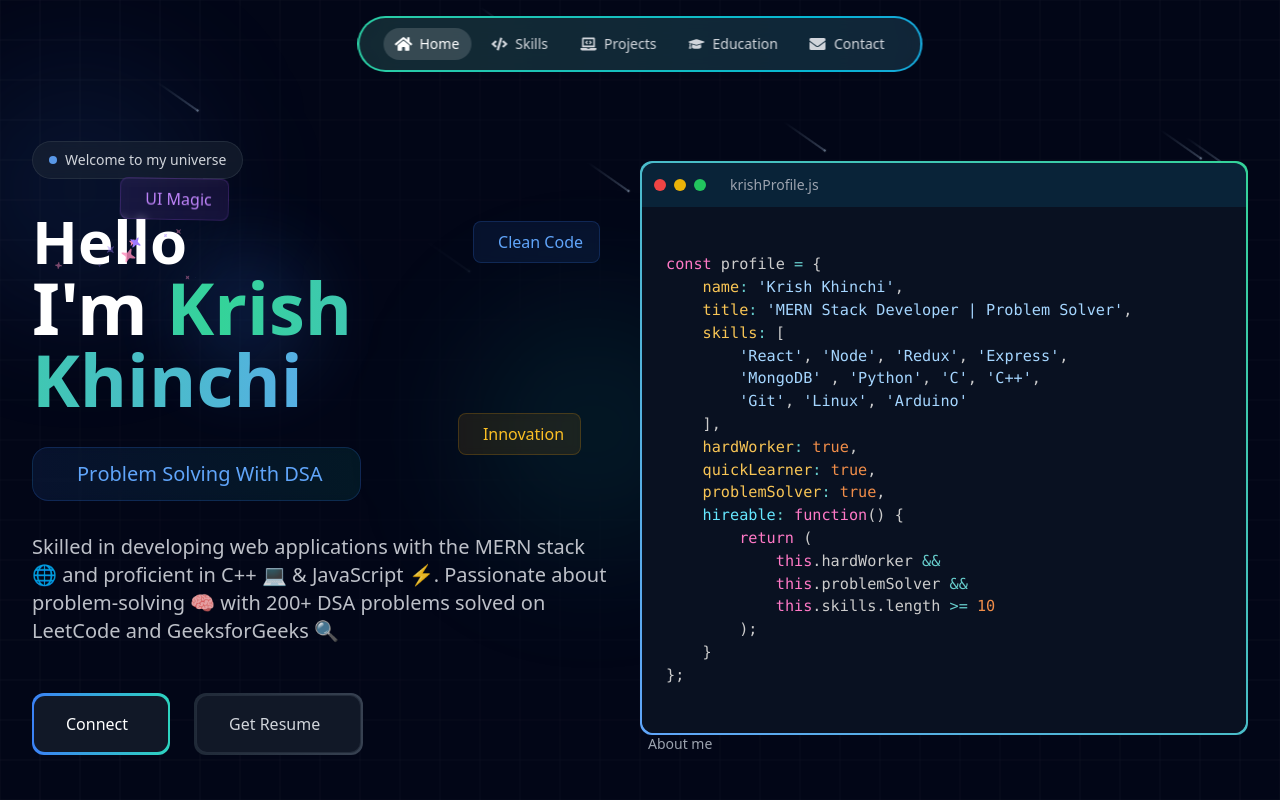
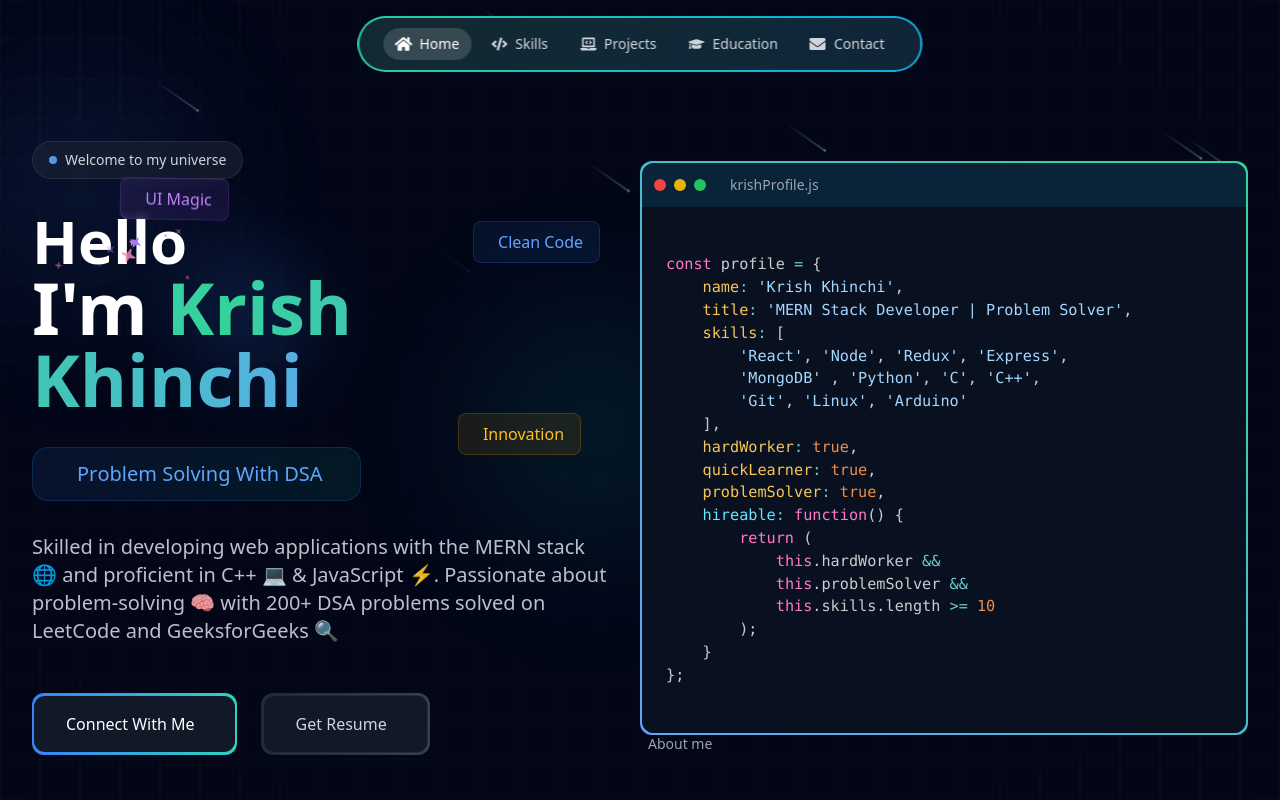
Before and after one commit to krishkhinchi/Portfolio, a React (Vite) app: page / in a window 1280 px wide. Shown: the top 800 px of the page. Built offline with nearby package versions, Linux system fonts and the light colour scheme.

Commit message:
Update Portfolio

```diff
--- a/src/pages/Hero/Hero.jsx
+++ b/src/pages/Hero/Hero.jsx
@@ -172,7 +172,7 @@ const profile = {
                 >
                   <span className="block w-full px-6 sm:px-8 py-3 sm:py-4 rounded-[11px] bg-gray-900 transition-all duration-300 group-hover:bg-gradient-to-r group-hover:from-blue-500 group-hover:to-teal-400">
                     <span className="relative flex items-center justify-center gap-2 text-white font-medium">
-                      <span>Connect</span>
+                      <span>Connect With Me</span>
                       <i className="fas fa-arrow-right transform transition-all duration-300 group-hover:translate-x-1"></i>
                     </span>
                   </span>
```
